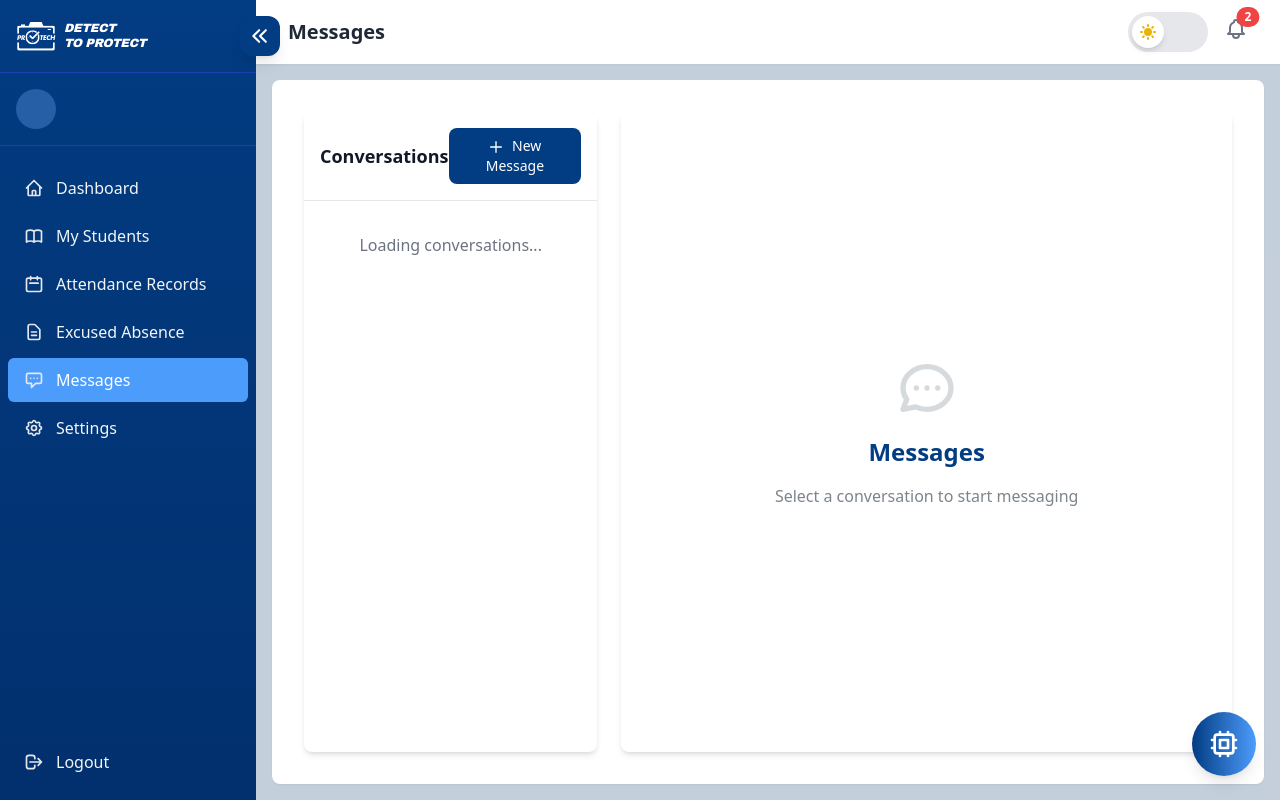
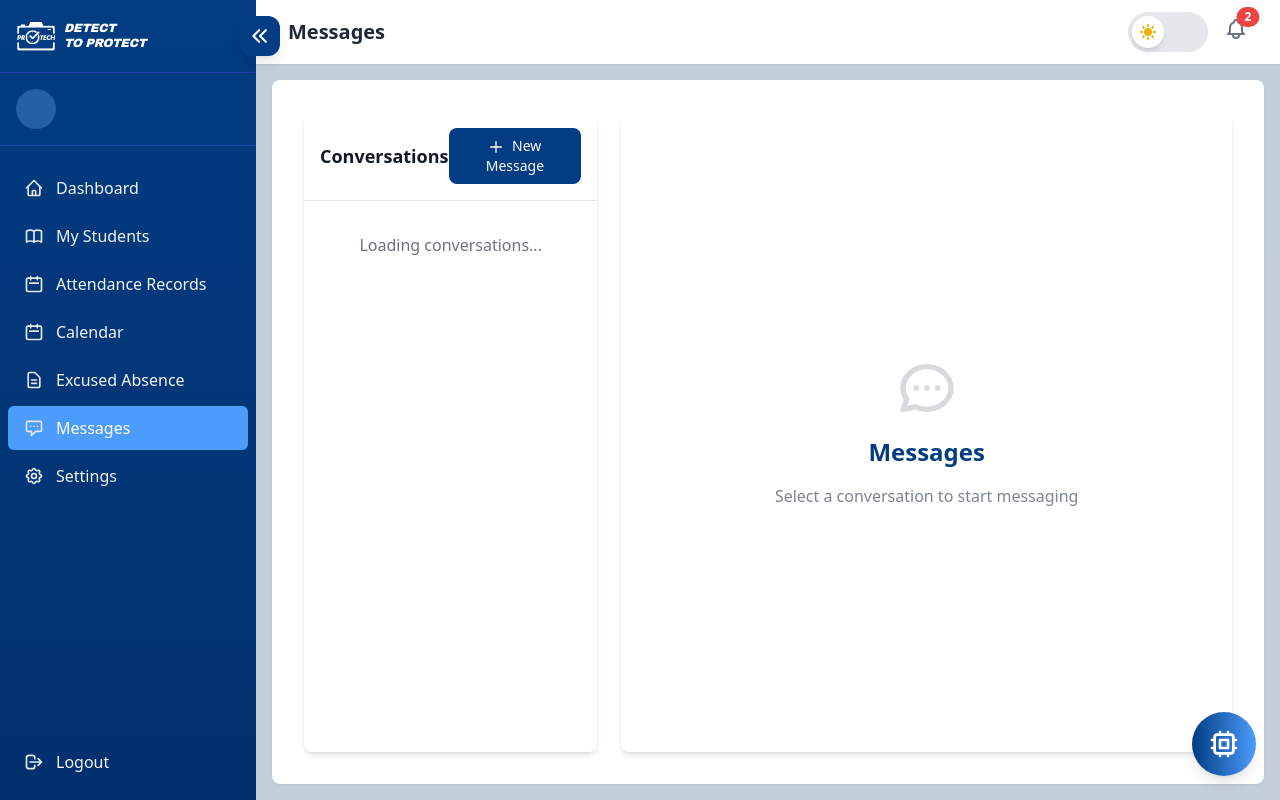
Before and after one commit to sh3ki/PROTECH_NEW, a Django app: template templates/teacher/advisory/messages.html in a window 1280 px wide. Run offline with Django 5.2, Linux system fonts and the light colour scheme; the template is opened without the code that fills it, so the values that code supplies are empty; some libraries are stand-ins or nearby versions.

Commit message:
Updated advisory_teacher_sidebar.html

```diff
--- a/templates/components/sidebar/advisory_teacher_sidebar.html
+++ b/templates/components/sidebar/advisory_teacher_sidebar.html
@@ -25,6 +25,14 @@
     <span class="sidebar-text">Attendance Records</span>
 </a>
 
+<!-- Calendar -->
+<a href="{% url 'teacher_advisory_calendar' %}" class="menu-item {% if active == 'calendar' %}active{% endif %}" title="Calendar">
+    <svg xmlns="http://www.w3.org/2000/svg" class="flex-shrink-0" style="width: 1.25rem; height: 1.25rem;" fill="none" viewBox="0 0 24 24" stroke="currentColor">
+        <path stroke-linecap="round" stroke-linejoin="round" stroke-width="2" d="M8 7V3m8 4V3m-9 8h10M5 21h14a2 2 0 002-2V7a2 2 0 00-2-2H5a2 2 0 00-2 2v12a2 2 0 002 2z" />
+    </svg>
+    <span class="sidebar-text">Calendar</span>
+</a>
+
 <!-- Excused Absence -->
 <a href="{% url 'teacher_advisory_excused' %}" class="menu-item {% if active == 'excused' %}active{% endif %}" title="Excused Absence">
     <svg xmlns="http://www.w3.org/2000/svg" class="flex-shrink-0" style="width: 1.25rem; height: 1.25rem;" fill="none" viewBox="0 0 24 24" stroke="currentColor">
```
